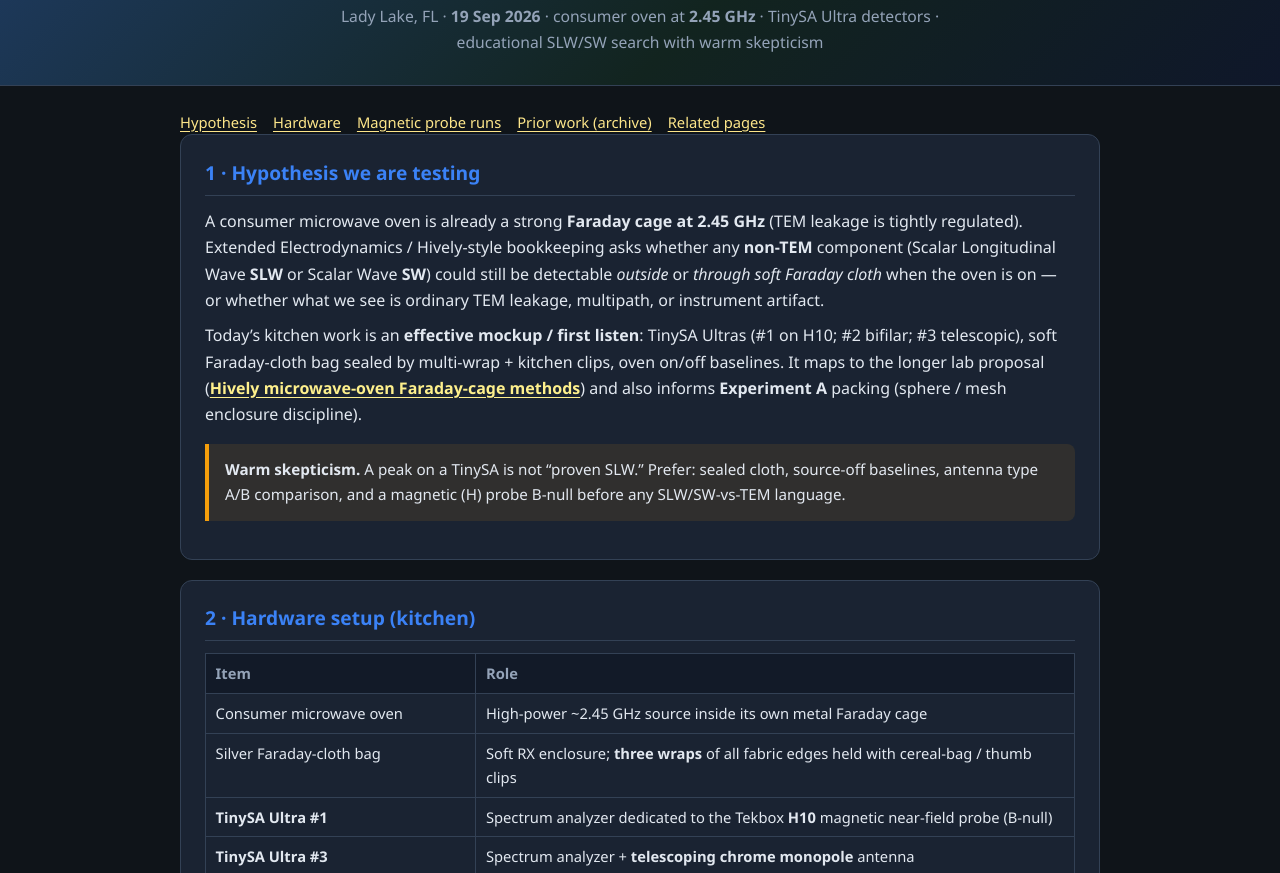
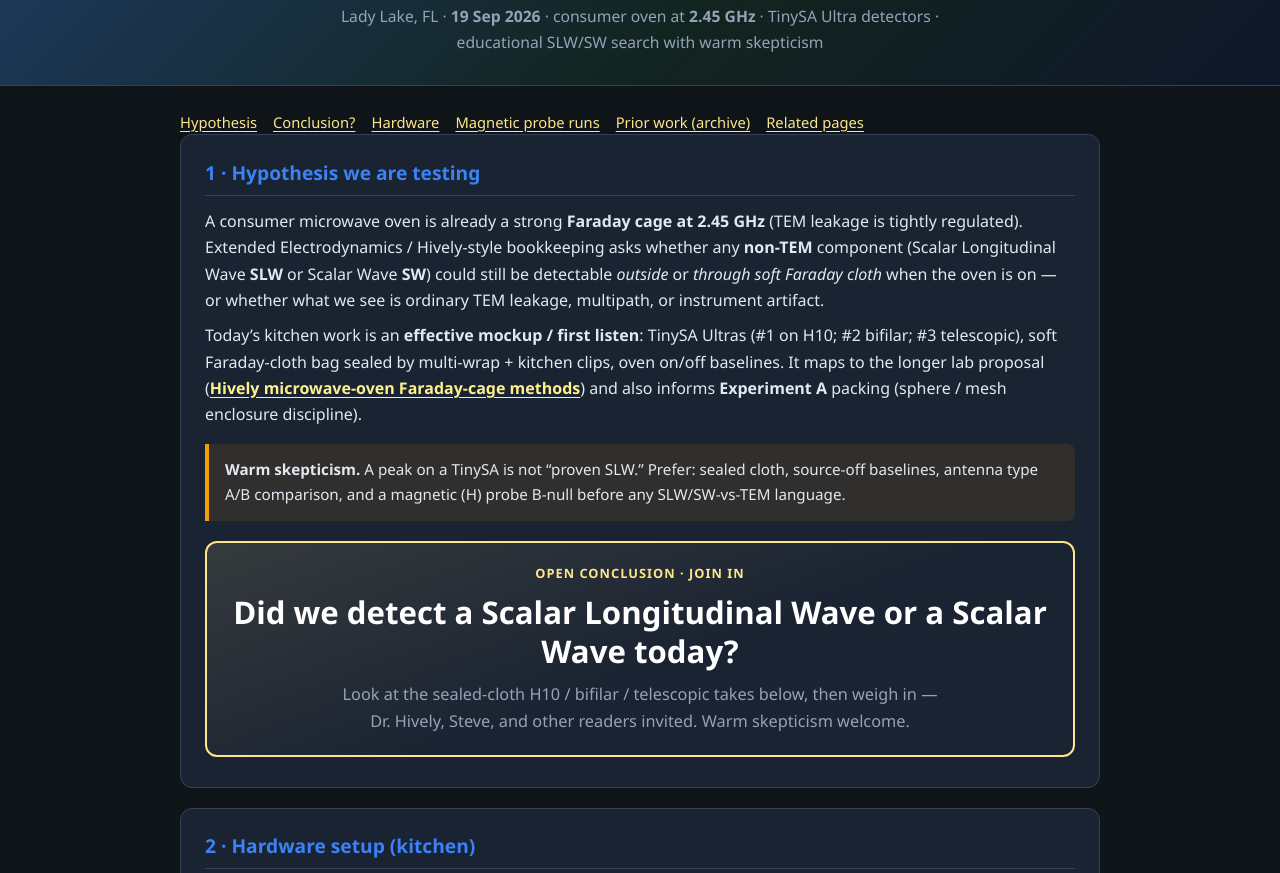
Before and after one commit to 9wzg44nz44-glitch/Florida-Kitchen-Microwave-Oven-SLW-SW-Experiments-2026-09-19, a plain HTML site: page index.html in a window 1280 px wide. Shown: the part 79-952 px from the top of the page. Drawn offline with Linux system fonts and the light colour scheme.

Commit message:
Add big open conclusion invite near hypothesis and at page bottom

```diff
--- a/index.html
+++ b/index.html
@@ -148,6 +148,44 @@
   font-size: 0.88rem;
 }
 details.archive .archive-body { padding-top: 0.35rem; }
+.conclusion-invite {
+  margin: 1.25rem 0 0.5rem;
+  padding: 1.25rem 1.35rem;
+  border-radius: 12px;
+  border: 2px solid #fde68a;
+  background: linear-gradient(160deg, rgba(253,230,138,0.12) 0%, rgba(26,35,50,0.95) 55%);
+  text-align: center;
+}
+.conclusion-invite .kicker {
+  display: block;
+  font-size: 0.8rem;
+  letter-spacing: 0.08em;
+  text-transform: uppercase;
+  color: #fde68a;
+  font-weight: 700;
+  margin-bottom: 0.55rem;
+}
+.conclusion-invite .q {
+  font-size: clamp(1.35rem, 3.2vw, 1.95rem);
+  line-height: 1.25;
+  font-weight: 750;
+  color: #fff;
+  margin: 0 0 0.65rem;
+}
+.conclusion-invite .ask {
+  margin: 0;
+  color: var(--muted);
+  font-size: 1.02rem;
+  max-width: 42rem;
+  margin-inline: auto;
+}
+.conclusion-invite.footer-big {
+  margin: 2rem 0 1rem;
+  padding: 1.6rem 1.4rem;
+}
+.conclusion-invite.footer-big .q {
+  font-size: clamp(1.55rem, 4vw, 2.35rem);
+}
 </style>
 </head>
 <body>
@@ -161,6 +199,7 @@
 
 <nav class="container">
   <a href="#hypothesis">Hypothesis</a>
+  <a href="#conclusion-invite">Conclusion?</a>
   <a href="#hardware">Hardware</a>
   <a href="#b-null">Magnetic probe runs</a>
   <a href="#prior">Prior work (archive)</a>
@@ -188,6 +227,16 @@
     <strong>Warm skepticism.</strong> A peak on a TinySA is not “proven SLW.” Prefer: sealed cloth, source-off baselines,
     antenna type A/B comparison, and a magnetic (H) probe B-null before any SLW/SW-vs-TEM language.
   </div>
+
+  <div class="conclusion-invite" id="conclusion-invite">
+    <span class="kicker">Open conclusion · join in</span>
+    <p class="q">Did we detect a Scalar Longitudinal Wave or a Scalar Wave today?</p>
+    <p class="ask">
+      Look at the sealed-cloth H10 / bifilar / telescopic takes below, then weigh in —
+      Dr.&nbsp;Hively, Steve, and other readers invited. Warm skepticism welcome.
+    </p>
+  </div>
+
 </div>
 
 <div class="card" id="hardware">
@@ -374,6 +423,15 @@
 
 </div>
 
+  <div class="conclusion-invite footer-big" id="conclusion-invite-bottom">
+    <span class="kicker">Possible conclusion statement · your call</span>
+    <p class="q">Did we detect a Scalar Longitudinal Wave or a Scalar Wave today?</p>
+    <p class="ask">
+      Same question as at the top — after the videos and B-null notes, what do you conclude?
+      Participation invited.
+    </p>
+  </div>
+
 <footer>
   Educational notes · Dan Britton · BrittonSolutions · Middletown RI / Lady Lake FL · ARRL ·
   GitHub Pages repo <code>Florida-Kitchen-Microwave-Oven-SLW-SW-Experiments-2026-09-19</code>
```
